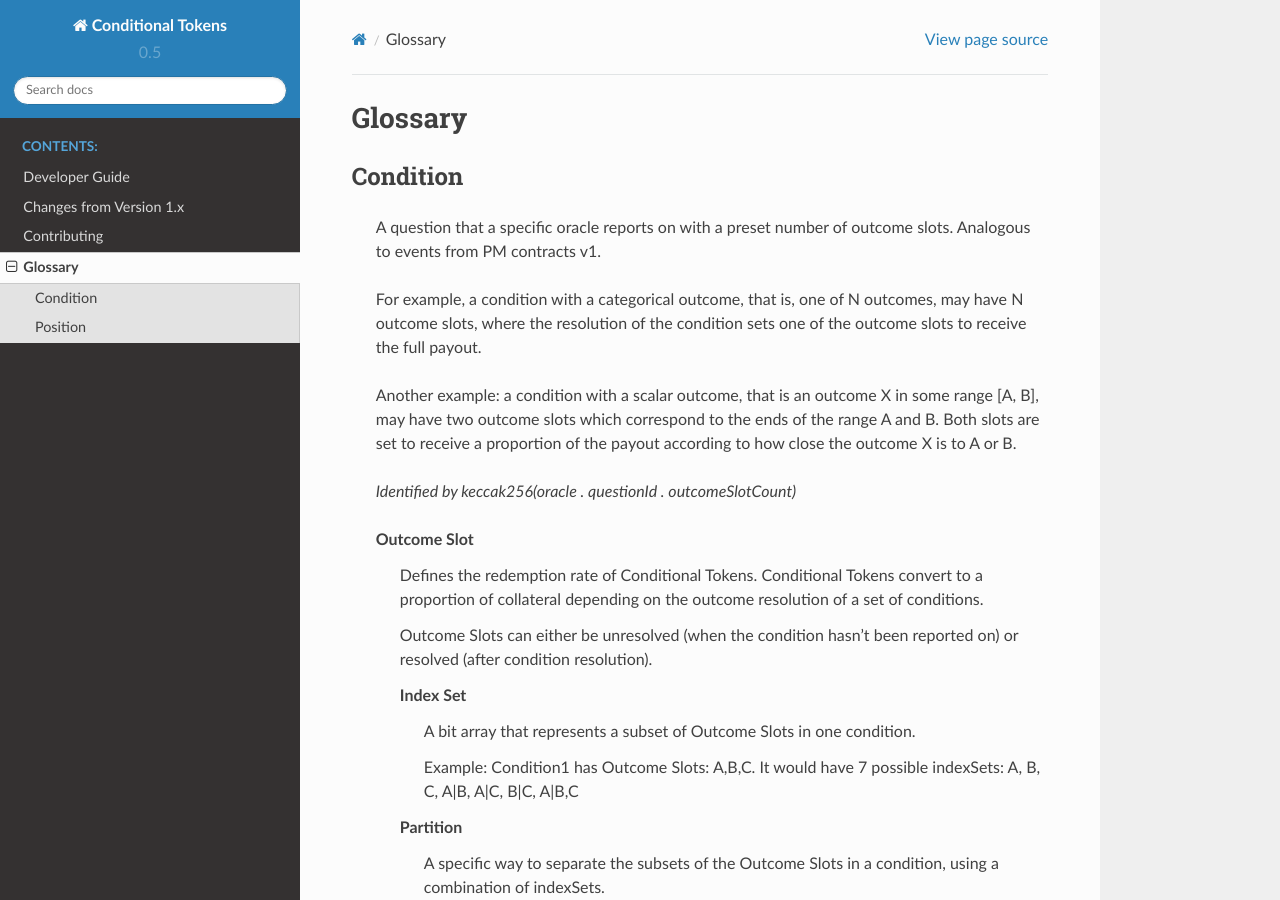
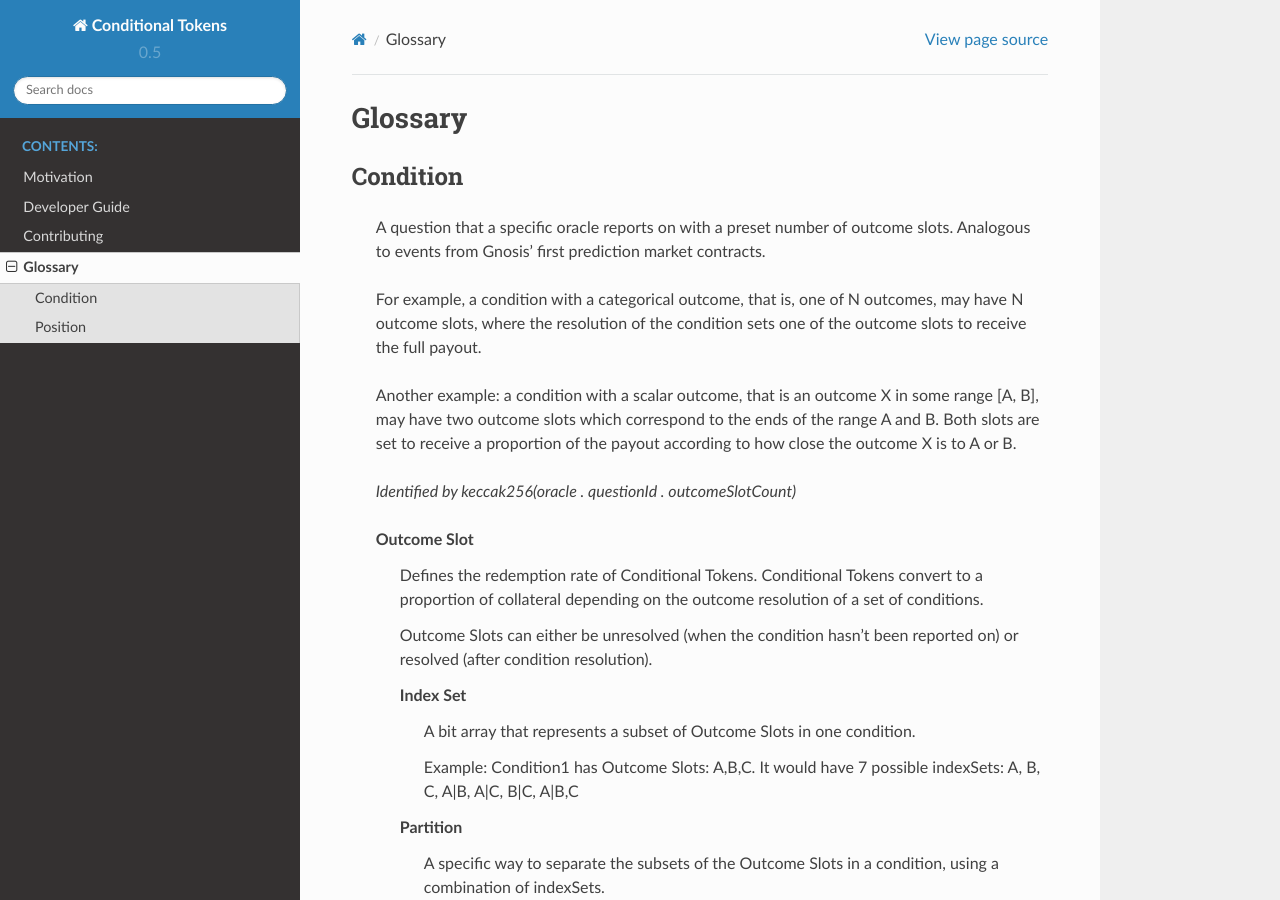
Before and after one commit to venustar1228/conditional-tokens-contracts, a Sphinx documentation site: the page built from docs/glossary.rst, in a window 1280 px wide and 900 px high. Built offline with Sphinx 7.4.7 and the Read the Docs theme 2.0.0, drawn with Linux system fonts in a browser that asks for light colours.

Commit message:
Remove v1 from stuff and edit to reflect

```diff
--- a/docs/developer-guide.rst
+++ b/docs/developer-guide.rst
@@ -330,7 +330,7 @@ The effect of this transaction is to transfer ``amount`` DollaCoin from the mess
 * ``$:(B)``
 * ``$:(C)``
 
-.. note:: The previous example, where collateral was split into shallow positions containing collections with one slot each, is similar to ``Event.buyAllOutcomes`` from v1.
+.. note:: The previous example, where collateral was split into shallow positions containing collections with one slot each, is similar to ``Event.buyAllOutcomes`` from Gnosis' first prediction market contracts.
 
 The set of ``(A)``, ``(B)``, and ``(C)`` is not the only nontrivial partition of outcome slots for the example categorical condition. For example, the set ``(B)`` (with index set ``0b010``) and ``(A|C)`` (with index set ``0b101``) also partitions these outcome slots, and consequently, splitting from ``$`` to ``$:(B)`` and ``$:(A|C)`` is also valid and can be done with the following code:
 
@@ -445,7 +445,7 @@ If successful, the function will emit this event:
 
 .. autosolevent:: ConditionalTokens.PositionsMerge
 
-.. note:: This generalizes ``sellAllOutcomes`` from v1 like ``splitPosition`` generalizes ``buyAllOutcomes``.
+.. note:: This generalizes ``sellAllOutcomes`` from Gnosis' first prediction market contracts like ``splitPosition`` generalizes ``buyAllOutcomes``.
 
 
 Querying and Transferring Stake
--- a/docs/glossary.rst
+++ b/docs/glossary.rst
@@ -4,7 +4,7 @@ Glossary
 *********
 Condition
 *********
-    A question that a specific oracle reports on with a preset number of outcome slots. Analogous to events from PM contracts v1.
+    A question that a specific oracle reports on with a preset number of outcome slots. Analogous to events from Gnosis' first prediction market contracts.
 
     For example, a condition with a categorical outcome, that is, one of N outcomes, may have N outcome slots, where the resolution of the condition sets one of the outcome slots to receive the full payout.
 
--- a/docs/index.rst
+++ b/docs/index.rst
@@ -4,8 +4,8 @@
    :maxdepth: 2
    :caption: Contents:
 
+   motivation
    developer-guide
-   changes-from-v1
    contributing
    glossary
 
```
Also changed, not shown: docs/changes-from-v1.rst (deleted, +0 -84 lines), docs/motivation.rst (added, +53 -0 lines).
